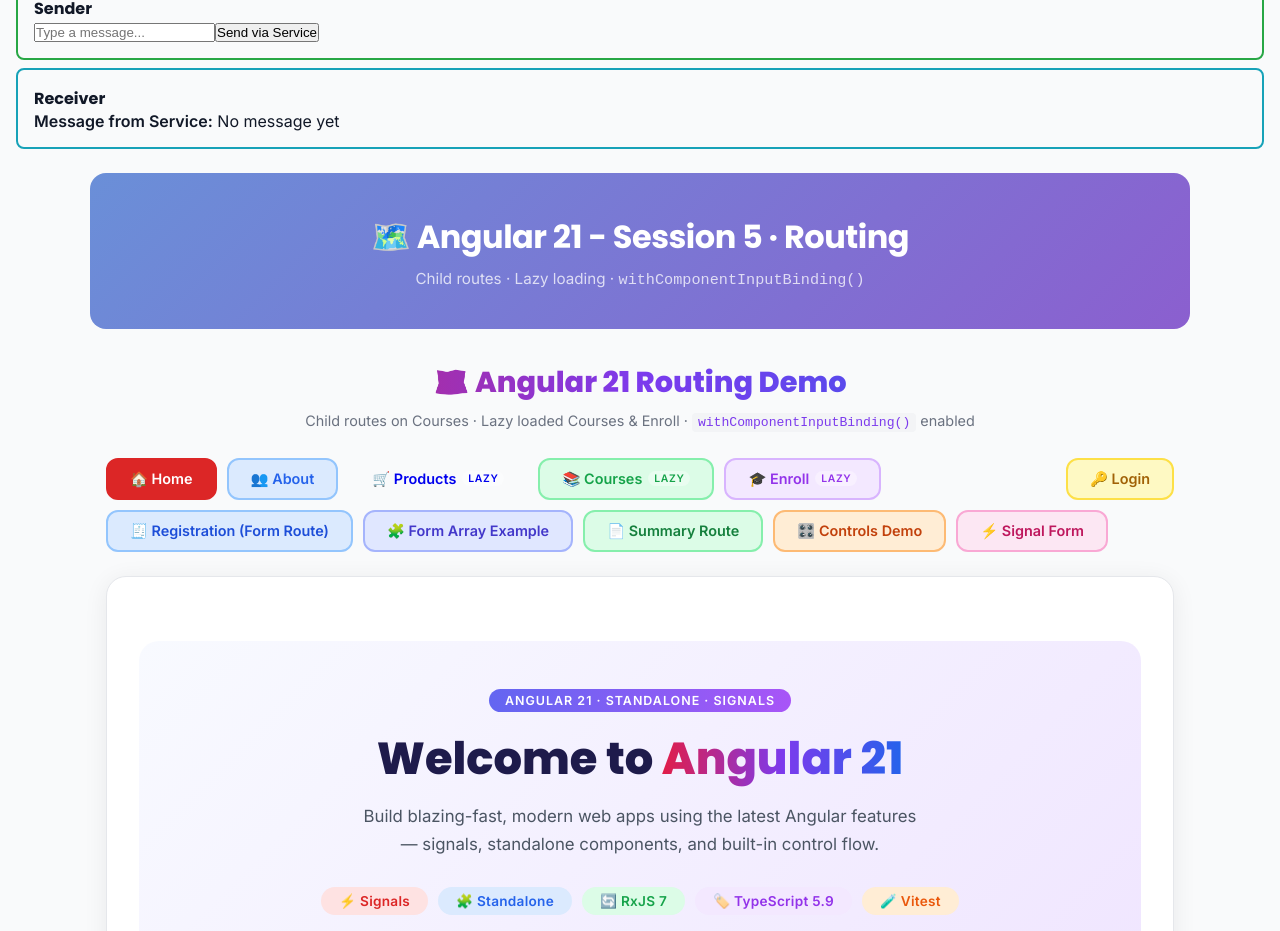
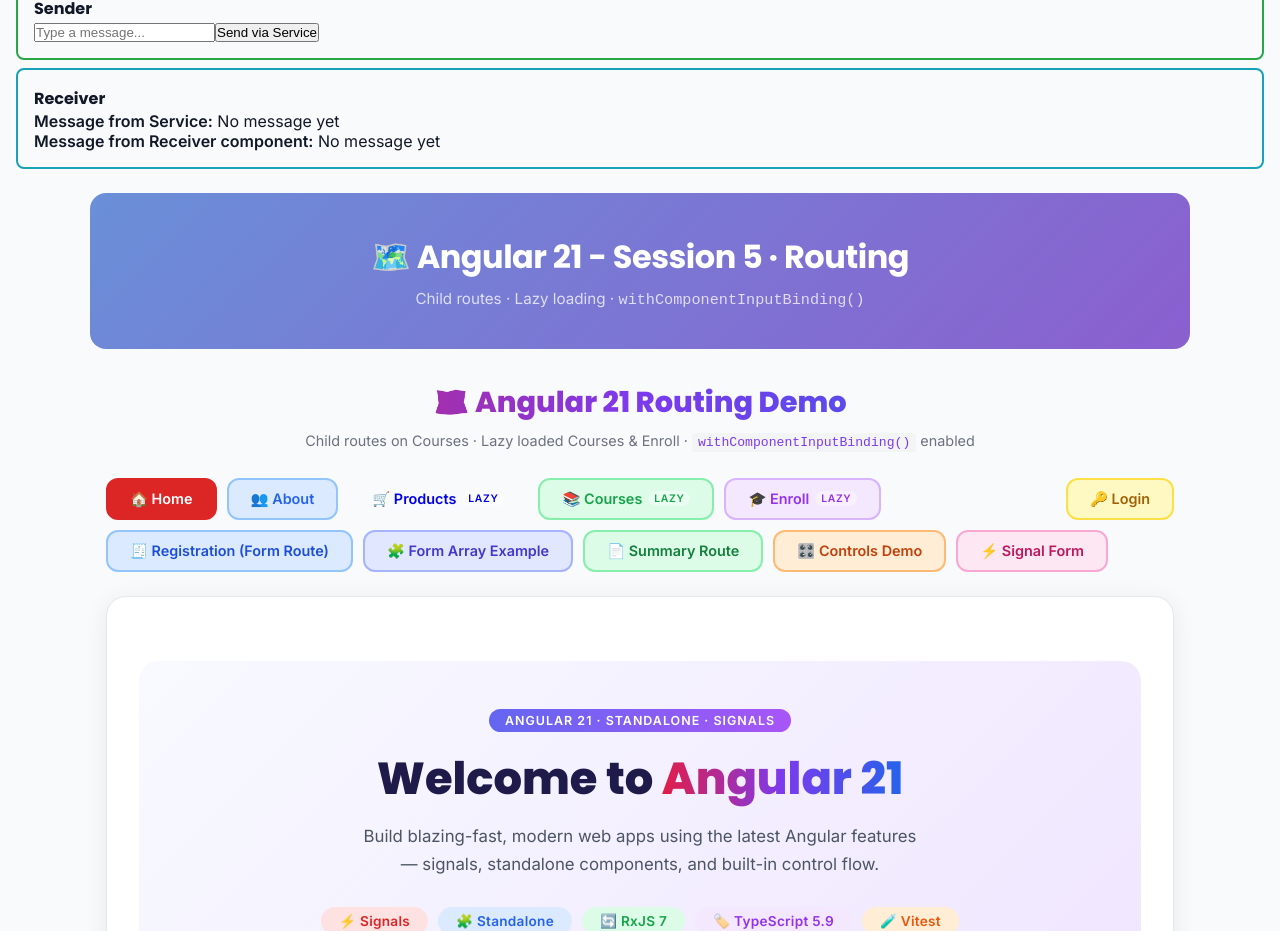
Before and after one commit to SagarPuneria/Angular-21-project, an Angular app in the folder angular-v21-project/: page /home in a window 1280 px wide. Shown: the part 6554-7485 px from the top of the page. Built offline with nearby package versions, Linux system fonts and the light colour scheme.

Commit message:
fix(receiver): update message handling and improve reactivity
Set default message in MessageService and adjust Receiver component
to reflect changes in currentMessage. Added comments to clarify
non-reactive behavior and suggested improvements for future updates.

```diff
--- a/angular-v21-project/src/app/CommunicationWithService/message.service.ts
+++ b/angular-v21-project/src/app/CommunicationWithService/message.service.ts
@@ -2,7 +2,7 @@
 
 @Injectable({ providedIn: 'root' })
 export class MessageService {
-  currentMessage: string = '';
+  currentMessage: string = 'No message yet';
 
   updateMessage(msg: string): void {
     this.currentMessage = msg;
--- a/angular-v21-project/src/app/CommunicationWithService/receiver/receiver.html
+++ b/angular-v21-project/src/app/CommunicationWithService/receiver/receiver.html
@@ -1,4 +1,6 @@
 <div style="border: 2px solid #17a2b8; padding: 16px; border-radius: 8px; margin: 8px 0;">
   <h4>Receiver</h4>
-  <p><strong>Message from Service:</strong> {{ messageService.currentMessage || 'No message yet' }}</p>
+  <p><strong>Message from Service:</strong> {{ messageService.currentMessage || 'currentMessage is empty' }}</p>
+  <!-- If currentMessage is empty, display 'currentMessage is empty' -->
+   <p><strong>Message from Receiver component:</strong> {{ message || 'currentMessage is empty' }}</p>
 </div>
--- a/angular-v21-project/src/app/CommunicationWithService/receiver/receiver.ts
+++ b/angular-v21-project/src/app/CommunicationWithService/receiver/receiver.ts
@@ -8,4 +8,17 @@
 })
 export class Receiver {
   messageService = inject(MessageService);
+  message: string = 'working or not working';
+
+  ngOnInit() {
+    // ⚠️ Non-reactive assignment — reads the service value exactly once at init time.
+    // If Sender later updates messageService.currentMessage, this.message will NOT update —
+    // it holds a snapshot of whatever the value was when the component was created.
+    //
+    // This demonstrates the limitation of plain property assignment for shared state.
+    // The fix is reactive programming: expose currentMessage as an Observable (Subject /
+    // BehaviorSubject) in the service, then subscribe here (or use the async pipe in the
+    // template) so the view automatically reflects every future change.
+    this.message = this.messageService.currentMessage;
+  }
 }
--- a/angular-v21-project/src/app/CommunicationWithService/sender/sender.html
+++ b/angular-v21-project/src/app/CommunicationWithService/sender/sender.html
@@ -1,5 +1,5 @@
 <div style="border: 2px solid #28a745; padding: 16px; border-radius: 8px; margin: 8px 0;">
   <h4>Sender</h4>
-  <input [(ngModel)]="message" placeholder="Type a message..." />
+  <input type="text" [(ngModel)]="message" placeholder="Type a message..." (keyup.enter)="sendMessage()"/>
   <button (click)="sendMessage()">Send via Service</button>
 </div>
```
